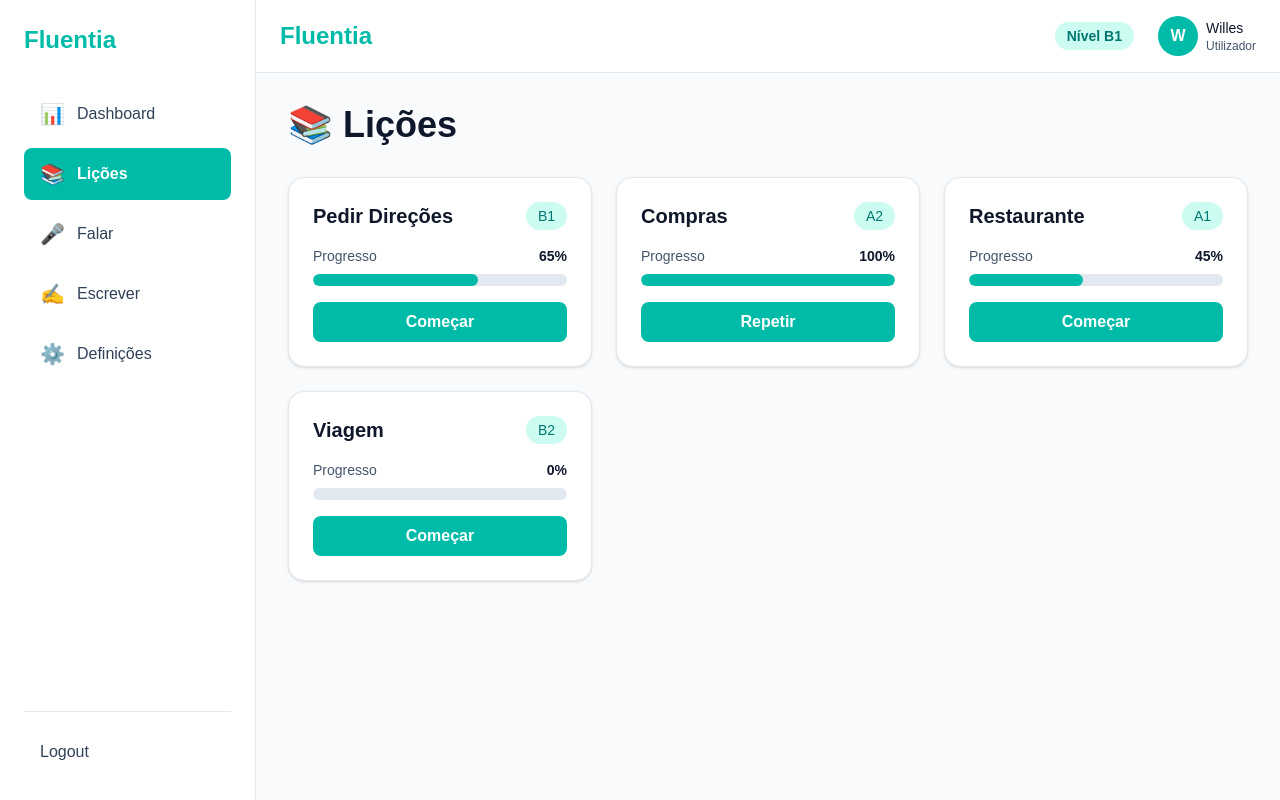
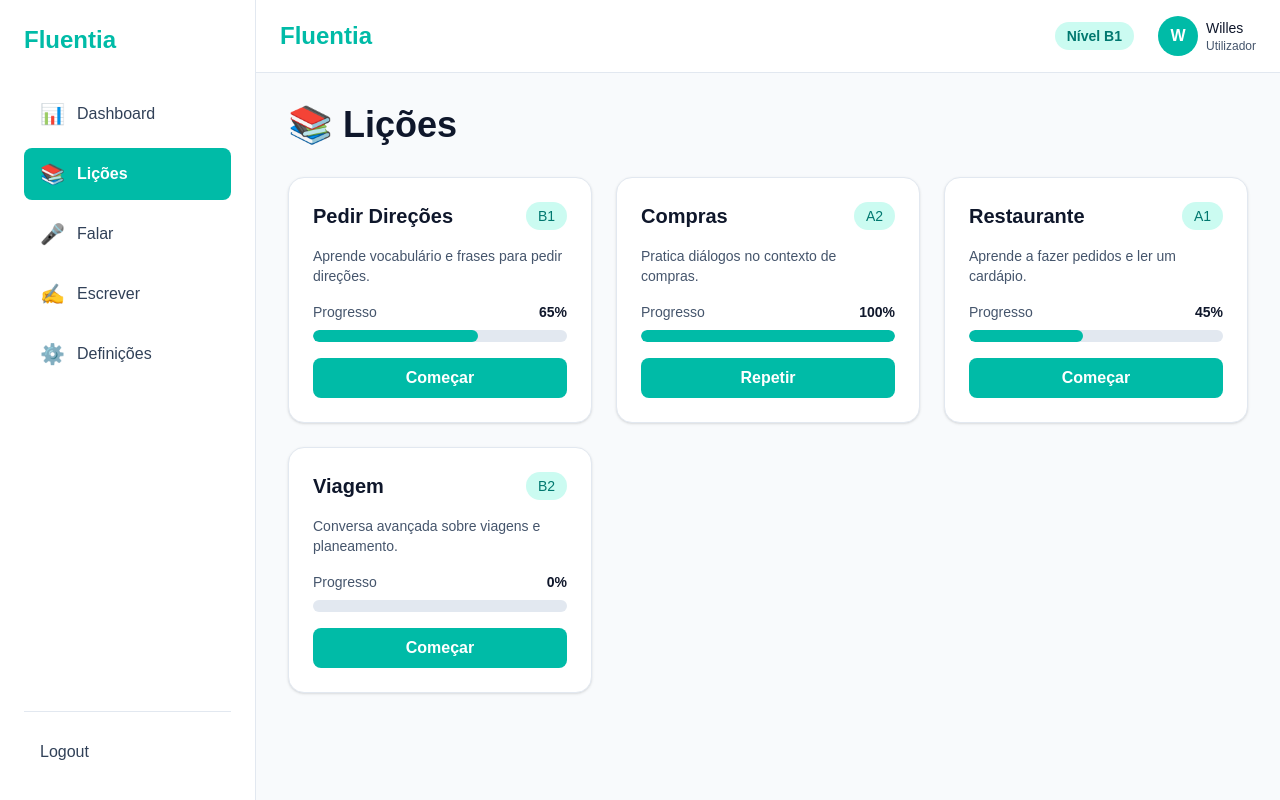
Before and after one commit to motaramos12/fluentia, a Next.js app: page /lessons in a window 1280 px wide. Built offline with nearby package versions, Linux system fonts and the light colour scheme.

Commit message:
Add: Lesson navigation functionality

```diff
--- a/src/app/lessons/page.tsx
+++ b/src/app/lessons/page.tsx
@@ -1,12 +1,45 @@
 "use client";
 
+import { useRouter } from "next/navigation";
+
 export default function LessonsPage() {
+  const router = useRouter();
+
   const lessons = [
-    { id: 1, title: "Pedir Direções", level: "B1", progress: 65 },
-    { id: 2, title: "Compras", level: "A2", progress: 100 },
-    { id: 3, title: "Restaurante", level: "A1", progress: 45 },
-    { id: 4, title: "Viagem", level: "B2", progress: 0 },
+    {
+      id: 1,
+      title: "Pedir Direções",
+      level: "B1",
+      progress: 65,
+      description: "Aprende vocabulário e frases para pedir direções.",
+    },
+    {
+      id: 2,
+      title: "Compras",
+      level: "A2",
+      progress: 100,
+      description: "Pratica diálogos no contexto de compras.",
+    },
+    {
+      id: 3,
+      title: "Restaurante",
+      level: "A1",
+      progress: 45,
+      description: "Aprende a fazer pedidos e ler um cardápio.",
+    },
+    {
+      id: 4,
+      title: "Viagem",
+      level: "B2",
+      progress: 0,
+      description: "Conversa avançada sobre viagens e planeamento.",
+    },
   ];
+
+  const handleStart = (lessonId: number) => {
+    // Navega para a página de prática de fala com a lição selecionada
+    router.push(`/practice/speak?lesson=${lessonId}`);
+  };
 
   return (
     <div className="p-8 max-w-6xl mx-auto">
@@ -18,7 +51,8 @@ export default function LessonsPage() {
         {lessons.map((lesson) => (
           <div
             key={lesson.id}
-            className="bg-white dark:bg-slate-800 rounded-2xl p-6 shadow-sm border border-slate-200 dark:border-slate-700 hover:shadow-md transition-shadow"
+            className="bg-white dark:bg-slate-800 rounded-2xl p-6 shadow-sm border border-slate-200 dark:border-slate-700 hover:shadow-md transition-shadow cursor-pointer"
+            onClick={() => handleStart(lesson.id)}
           >
             <div className="flex justify-between items-start mb-4">
               <h3 className="text-xl font-semibold text-slate-900 dark:text-white">
@@ -28,6 +62,10 @@ export default function LessonsPage() {
                 {lesson.level}
               </span>
             </div>
+
+            <p className="text-sm text-slate-600 dark:text-slate-400 mb-4">
+              {lesson.description}
+            </p>
 
             <div className="mb-4">
               <div className="flex justify-between text-sm mb-2">
@@ -46,7 +84,13 @@ export default function LessonsPage() {
               </div>
             </div>
 
-            <button className="w-full bg-teal-500 hover:bg-teal-600 text-white font-semibold py-2 rounded-lg transition-colors">
+            <button
+              onClick={(e) => {
+                e.stopPropagation();
+                handleStart(lesson.id);
+              }}
+              className="w-full bg-teal-500 hover:bg-teal-600 text-white font-semibold py-2 rounded-lg transition-colors"
+            >
               {lesson.progress === 100 ? "Repetir" : "Começar"}
             </button>
           </div>
```
